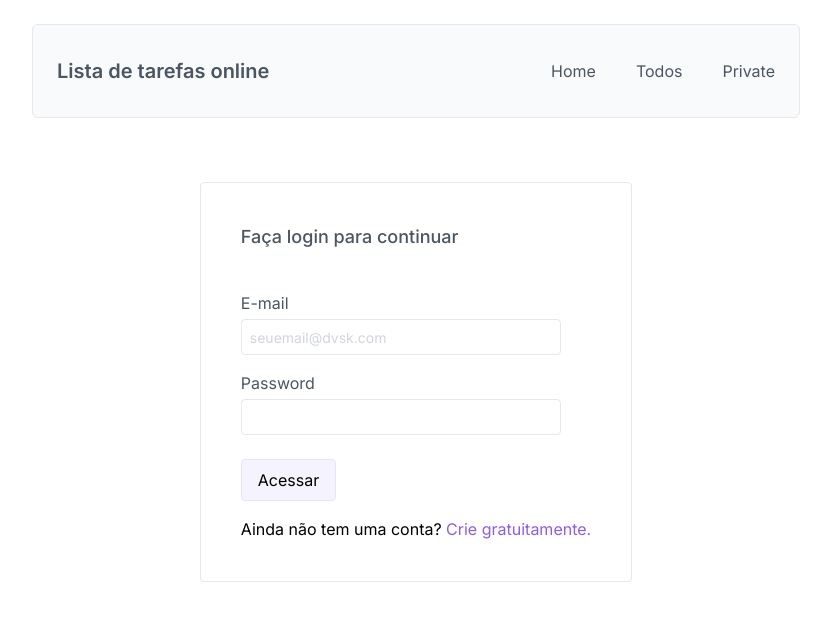
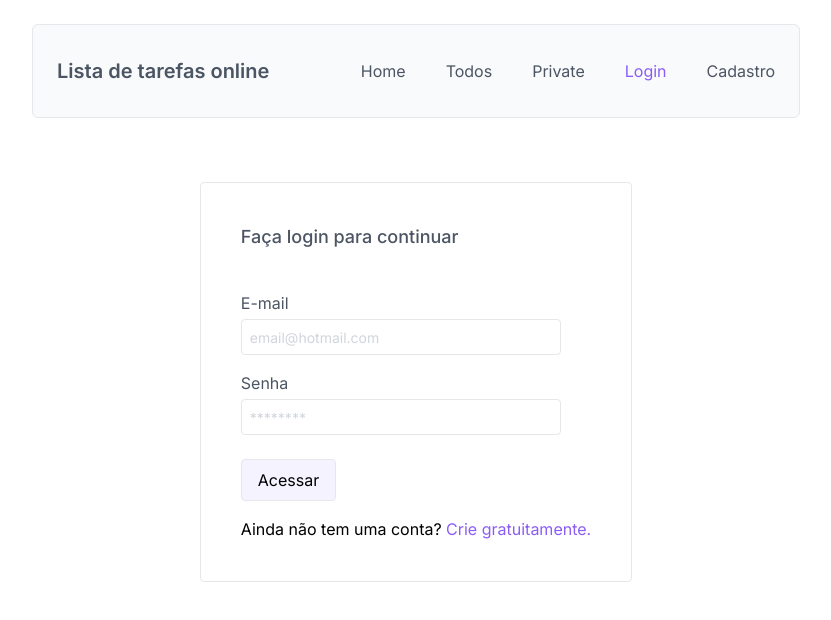
Before and after one commit to Peedrohenrique/todo-nextAuth-serverActions, a Next.js app: page /auth/login in a window 1280 px wide. Shown: the top 620 px of the page, without its empty margins (224-1055 px from the left). Built offline with nearby package versions, Linux system fonts and the light colour scheme.

Commit message:
feat: Navlink register / login

```diff
--- a/app/auth/login/login-form.tsx
+++ b/app/auth/login/login-form.tsx
@@ -10,16 +10,17 @@ export function LoginForm() {
           type="text"
           id="email"
           name="email"
-          placeholder="seuemail@dvsk.com"
+          placeholder="email@hotmail.com"
           className="max-w-xs h-9 px-2 text-sm placeholder:text-gray-300 border rounded"
         />
       </div>
       <div className="grid gap-1 mb-6">
-        <label htmlFor="email" className="text-gray-600">Password</label>
+        <label htmlFor="email" className="text-gray-600">Senha</label>
         <input
           type="password"
           id="password"
           name="password"
+          placeholder="********"
           className="max-w-xs h-9 px-2 text-sm placeholder:text-gray-300 border rounded"
         />
       </div>
--- a/app/navlinks.tsx
+++ b/app/navlinks.tsx
@@ -7,6 +7,8 @@ const navlinks = [
   { name: 'Home', href: '/' },
   { name: 'Todos', href: '/todos' },
   { name: 'Private', href: '/private' },
+  { name: 'Login', href: '/auth/login' },
+  { name: 'Cadastro', href: '/auth/register' },
 ];
 
 export function Navlinks() {
```
